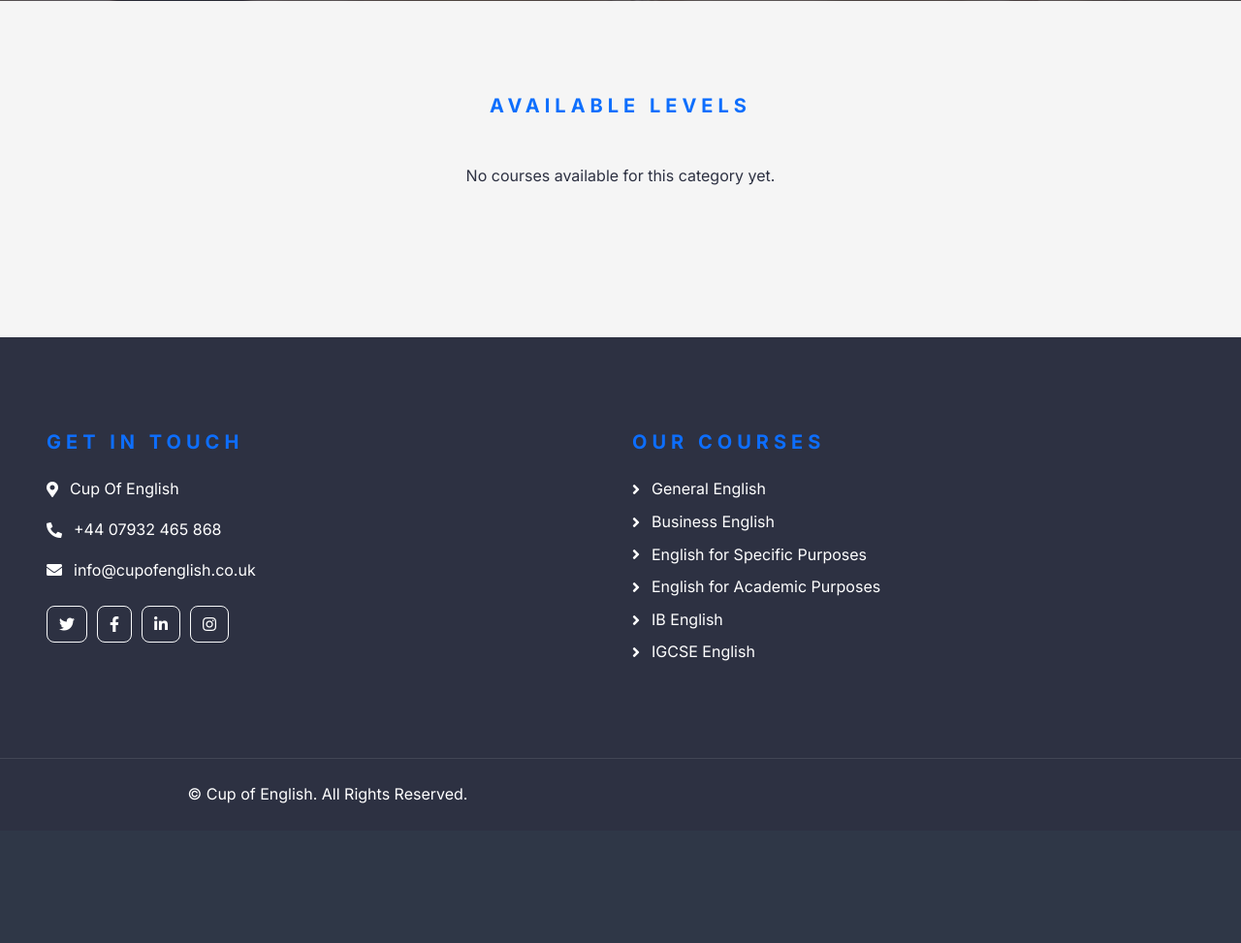
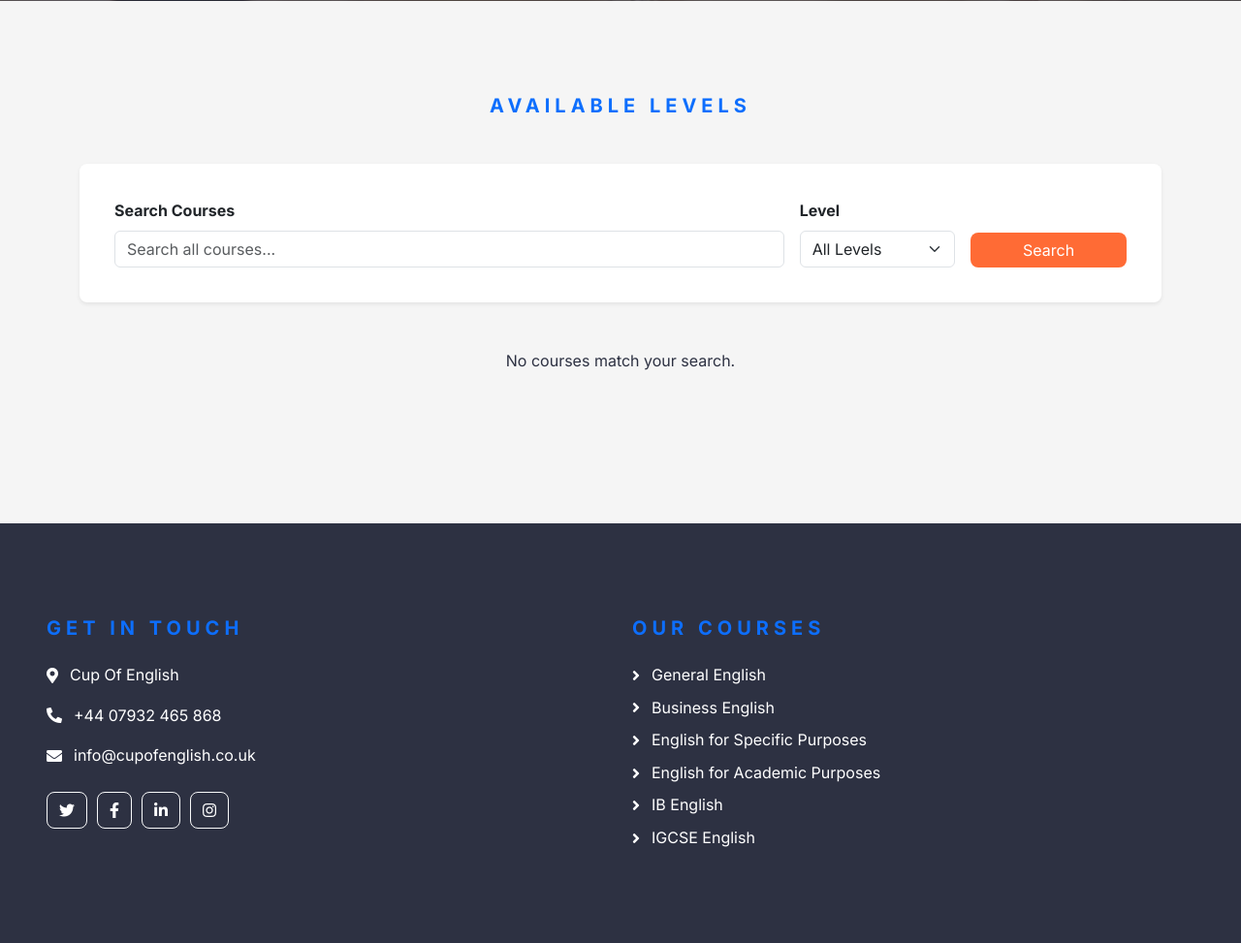
Before and after one commit to jackpoletek/cup-of-english, a Django app: page /courses/type/1/ in a window 1280 px wide. Shown: the part 373-1346 px from the top of the page at 97% size. Before the commit the page ends 1202 px from the top, so only its background shows below. Run offline with Django 5.2, Linux system fonts and the light colour scheme; data that the repository does not hold is empty; parts of the project's set-up code (start-up, migrations or seed data) failed here and were passed over; some libraries are stand-ins or nearby versions.

Commit message:
Add course search and level filtering

```diff
--- a/accounts/urls.py
+++ b/accounts/urls.py
@@ -17,5 +17,7 @@ urlpatterns = [
         name="activate"
         ),
 
-    path("resend-activation/", views.resend_activation, name="resend_activation"),
+    path("resend-activation/",
+         views.resend_activation,
+         name="resend_activation"),
 ]
--- a/courses/templates/courses/course_list.html
+++ b/courses/templates/courses/course_list.html
@@ -25,6 +25,64 @@
         <h1>{{ selected_type }}</h1>
     </div>
 
+    <!-- Search & Level Filter -->
+    <div class="card shadow-sm mb-5">
+
+        <div class="card-body">
+
+            <form method="GET">
+
+                <div class="row g-3 align-items-end">
+
+                    <div class="col-lg-8">
+
+                        <label class="form-label fw-bold">
+                            Search Courses
+                        </label>
+
+                        <input type="text" name="q" class="form-control" placeholder="Search all courses..."
+                            value="{{ search_query }}">
+
+                    </div>
+
+                    <div class="col-lg-2">
+
+                        <label class="form-label fw-bold">
+                            Level
+                        </label>
+
+                        <select name="level" class="form-select">
+
+                            <option value="">
+                                All Levels
+                            </option>
+
+                            {% for level in levels %}
+                            <option value="{{ level }}" {% if selected_level == level %}selected{% endif %}>
+                                {{ level }}
+                            </option>
+                            {% endfor %}
+
+                        </select>
+
+                    </div>
+
+                    <div class="col-lg-2">
+
+                        <button type="submit" class="btn btn-primary w-100">
+                            Search
+                        </button>
+
+                    </div>
+
+                </div>
+
+            </form>
+
+        </div>
+
+    </div>
+
     <div class="row">
 
         {% for course in courses %}
@@ -38,9 +96,10 @@
                         {{ course.title }}
                     </h4>
 
+                    <!-- Course Type -->
                     <p class="text-muted mb-1">
-                        Teacher:
-                        {{ course.teacher.username|default:"Not assigned" }}
+                        Type:
+                        <strong>{{ course.get_course_type_display }}</strong>
                     </p>
 
                     <p class="text-muted">
@@ -66,7 +125,7 @@
         </div>
         {% empty %}
         <div class="col-12 text-center">
-            <p>No courses available for this category yet.</p>
+            <p>No courses match your search.</p>
         </div>
         {% endfor %}
 
--- a/courses/views.py
+++ b/courses/views.py
@@ -1,6 +1,4 @@
 from django.db.models import Avg
-from urllib3 import request
-from urllib3 import request
 
 from enrollments.models import Enrollment
 from .models import Course, Review
@@ -15,16 +13,44 @@ def courses_view(request):
     """
     Display the main courses page.
 
-    For simplicity, this page is intentionally static
-    and showcases the 6 core course categories without database dependency.
+    Users can search anf filter available courses by title and level.
+    """
 
-    Actual purchasable courses are displayed only after selecting
-    a category via course_list_by_type.
-    """
+    courses = Course.objects.filter(
+        is_active=True
+    )
+
+    # Search by title
+    search_query = request.GET.get("q", "")
+
+    if search_query:
+        courses = courses.filter(
+            title__contains=search_query
+        )
+
+    # Filter by level
+    selected_level = request.GET.get("level", "")
+
+    if selected_level:
+        courses = courses.filter(
+            level=selected_level
+        )
+
+    courses = courses.order_by(
+        "course_type",
+        "level"
+    )
 
     return render(
         request,
-        "courses/courses.html"
+        "courses/courses.html",
+        {
+            "courses": courses,
+            "search_query": search_query,
+            "selected_level": selected_level,
+            "course_type": Course.COURSE_TYPE,
+            "levels": [level[0] for level in Course.LEVEL_CHOICES],
+        }
     )
 
 
@@ -33,17 +59,50 @@ def course_list_by_type(request, course_type):
     Show all levels for one selected course type.
     E.G: General English courses of all levels (A2, B1, B2, C1, C2).
     """
+
     courses = Course.objects.filter(
         is_active=True,
-        course_type=course_type
-    ).order_by("level")
+    )
+
+    # Search all courses of the selected type
+    search_query = request.GET.get("q", "")
+
+    if search_query:
+        courses = courses.filter(
+            title__contains=search_query
+        )
+
+    # Filter by level
+    selected_level = request.GET.get("level", "")
+
+    if selected_level:
+        courses = courses.filter(
+            level=selected_level
+        )
+
+    # If no search is used, show all courses by type
+    if not search_query:
+        courses = courses.filter(
+            course_type=course_type
+        )
+
+    courses = courses.order_by("course_type", "level")
+
+    selected_type = dict(
+        Course.COURSE_TYPE
+        ).get(course_type, "")
 
     return render(
         request,
         "courses/course_list.html",
         {
             "courses": courses,
-            "selected_type": courses.first().get_course_type_display() if courses else ""
+            "selected_type": selected_type,
+            "search_query": search_query,
+            "selected_level": selected_level,
+            "levels": [
+                level[0]
+                for level in Course.LEVEL_CHOICES],
         }
     )
 
```
Also changed, not shown: courses/urls.py (+15 -15 lines).
